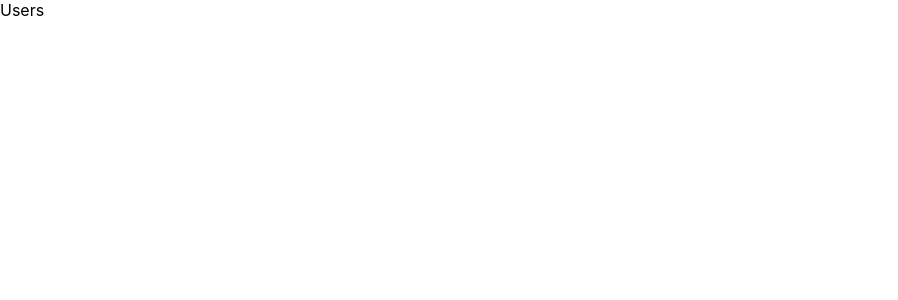
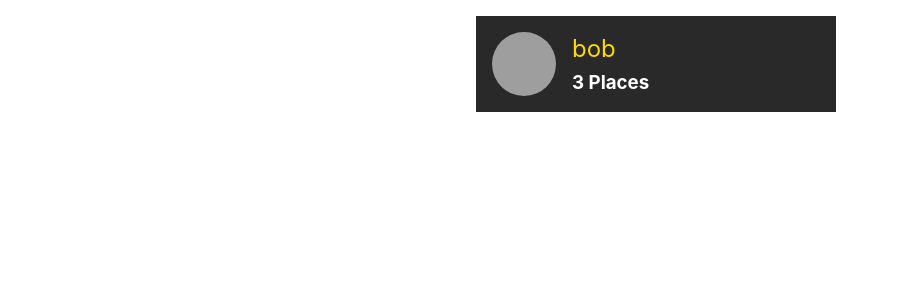
Before and after one commit to lonelydomino/Todos-Mern-FullApp, a React (Create React App) app: page / in a window 1280 px wide. Shown: the top 300 px of the page, without its empty margins (0-898 px from the left). Built offline with nearby package versions, Linux system fonts and the light colour scheme; grey boxes are pictures that could not be loaded.

Commit message:
Adding user and places components.

```diff
--- /dev/null
+++ b/src/shared/components/UIElements/Avatar.css
@@ -0,0 +1,15 @@
+.avatar {
+    width: 100%;
+    height: 100%;
+    display: flex;
+    justify-content: center;
+    align-items: center;
+  }
+
+  .avatar img {
+    display: block;
+    border-radius: 50%;
+    width: 100%;
+    height: 100%;
+    object-fit: cover;
+  }
--- /dev/null
+++ b/src/shared/components/UIElements/Avatar.js
@@ -0,0 +1,17 @@
+import React from 'react';
+
+import './Avatar.css';
+
+const Avatar = props => {
+  return (
+    <div className={`avatar ${props.className}`} style={props.style}>
+      <img
+        src={props.image}
+        alt={props.alt}
+        style={{ width: props.width, height: props.width }}
+      />
+    </div>
+  );
+};
+
+export default Avatar;
--- /dev/null
+++ b/src/user/components/UserItem.css
@@ -0,0 +1,49 @@
+.user-item {
+    margin: 1rem;
+    width: calc(45% - 2rem);
+    min-width: 17.5rem;
+  }
+
+  .user-item a {
+    display: flex;
+    align-items: center;
+    width: 100%;
+    height: 100%;
+    text-decoration: none;
+    padding: 1rem;
+    color: white;
+    background: #292929;
+  }
+
+  .user-item a:hover,
+  .user-item a:active {
+    background: #ffd900;
+  }
+
+  .user-item__content {
+    padding: 0;
+  }
+
+  .user-item__image {
+    width: 4rem;
+    height: 4rem;
+    margin-right: 1rem;
+  }
+
+  .user-item__info h2 {
+    font-size: 1.5rem;
+    margin: 0 0 0.5rem 0;
+    font-weight: normal;
+    color: #ffd900;
+  }
+
+  .user-item:hover h2,
+  .user-item:active h2,
+  .user-item:hover h3,
+  .user-item:active h3 {
+    color: #292929;
+  }
+
+  .user-item__info h3 {
+    margin: 0;
+  }
--- /dev/null
+++ b/src/user/components/UserItem.js
@@ -0,0 +1,25 @@
+import React from 'react'
+import './UserItem.css'
+import Avatar from '../../shared/components/UIElements/Avatar'
+import { Link } from 'react-router-dom'
+
+const UserItem = (props) => {
+  return (
+    <li className='user-item'>
+        <div className='user-item__content'>
+            <Link to={`/${props.id}/places`}>
+                <div className='user-item__image'>
+                    <Avatar image={props.image} alt={props.name}/>
+                </div>
+                <div className='user-item__info'>
+                    <h2>{props.name}</h2>
+                    <h3>{props.placeCount} {props.placeCount === 1 ? 'Place' : 'Places' }</h3>
+                </div>
+
+            </Link>
+        </div>
+    </li>
+  )
+}
+
+export default UserItem
--- /dev/null
+++ b/src/user/components/UsersList.css
@@ -0,0 +1,10 @@
+.users-list {
+    list-style: none;
+    margin: 0 auto;
+    padding: 0;
+    width: 90%;
+    max-width: 50rem;
+    display: flex;
+    justify-content: center;
+    flex-wrap: wrap;
+  }
--- /dev/null
+++ b/src/user/components/UsersList.js
@@ -0,0 +1,23 @@
+import React from 'react'
+import './UsersList.css'
+import UserItem from './UserItem'
+const UsersList = (props) => {
+  if (props.items.length === 0) {
+    return (
+    <div className='center'>
+        <h2>No users found.</h2>
+    </div>
+    )
+  }
+
+  return (
+    <ul className='users-list'>
+        {props.items.map(user => (
+            <UserItem key={user.id} id={user.id} image={user.image} name={user.name} placeCount={user.places}/>
+        ))
+        }
+    </ul>
+  )
+}
+
+export default UsersList
--- a/src/user/pages/Users.js
+++ b/src/user/pages/Users.js
@@ -1,9 +1,10 @@
 import React from 'react'
+import UsersList from '../components/UsersList'
 
 const Users = () => {
-  return (
-    <div>Users</div>
-  )
+    const USERS = [{id: '111', name: 'bob', image: 'https://th.bing.com/th/id/R.e55ed8dfdd5a0b1b8a390f227d216272?rik=wsJAJ48vHuu1IA&riu=http%3a%2f%2fimages2.fanpop.com%2fimage%2fphotos%2f11600000%2fthe-thing-marvel-comics-11698347-1536-1763.jpg&ehk=0VdK5Y%2fdKUHlE2js656%2fey8JYze8XKABuBl9%2bhKEa0M%3d&risl=&pid=ImgRaw&r=0', places: 3}]
+
+    return <UsersList items={USERS}/>
 }
 
 export default Users
```
Also changed, not shown: src/shared/components/UIElements/Card.css (added, +9 -0 lines), src/shared/components/UIElements/Card.js (added, +13 -0 lines).
